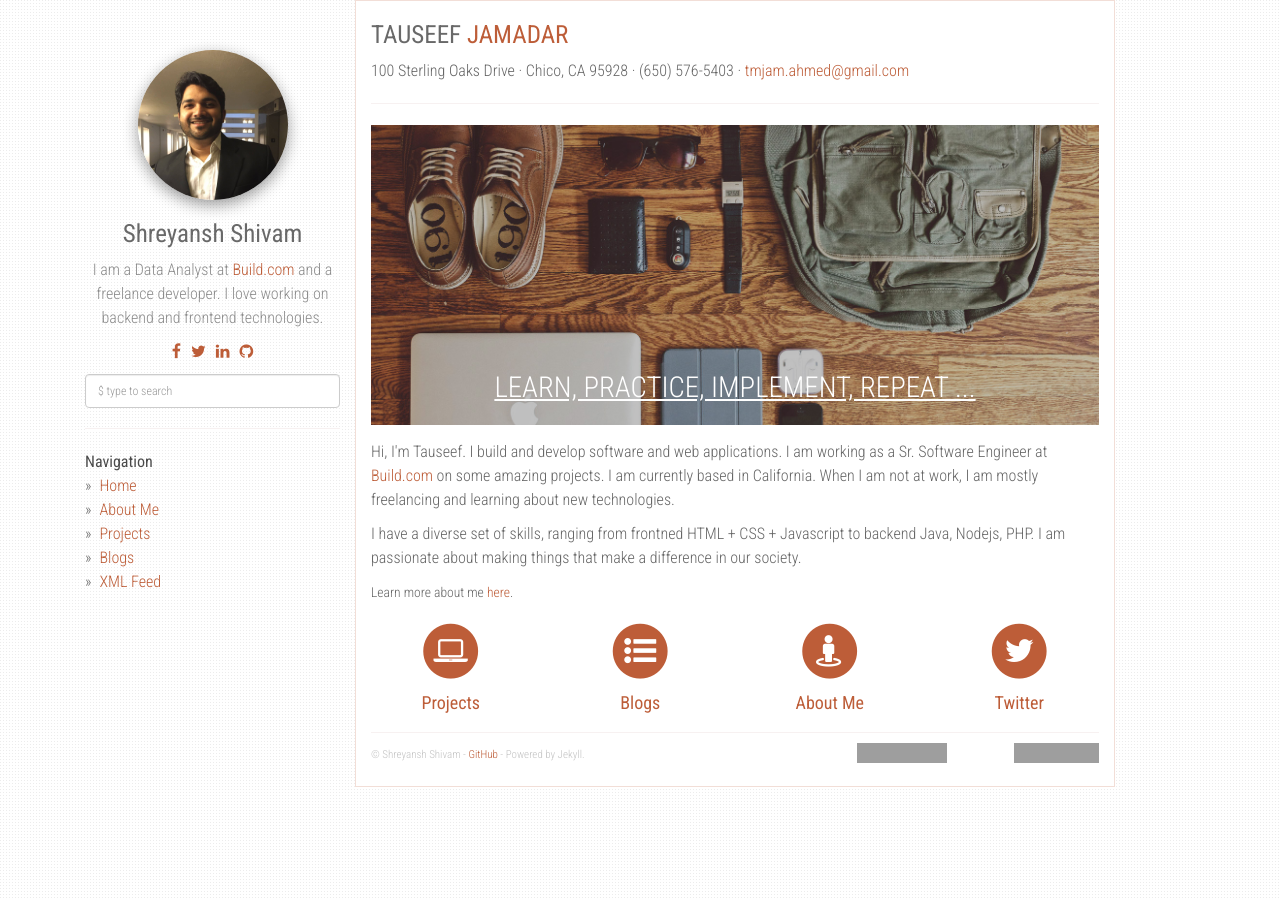
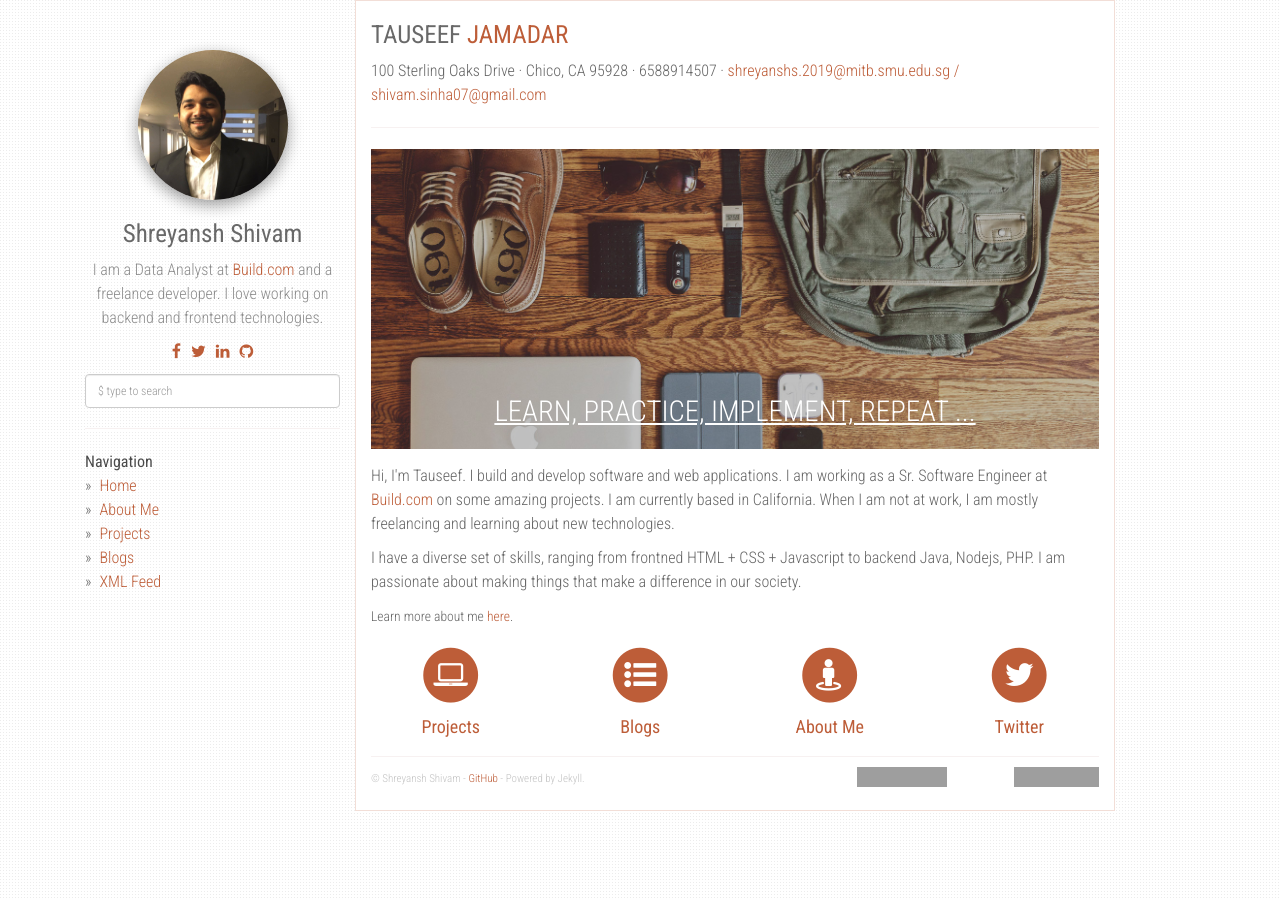
Before and after one commit to shreyanshshivam/shreyansh, a Jekyll site: the page built from index.html, in a window 1280 px wide. Built offline with Jekyll 4.4.1, drawn with Linux system fonts in a browser that asks for light colours; nearby versions of some CDN libraries; grey boxes are pictures that could not be loaded.

Commit message:
Update _config.yml

```diff
--- a/_config.yml
+++ b/_config.yml
@@ -1,9 +1,9 @@
 title: Shreyansh Shivam
 description: Stuff that I come across and find interesting.
 author: Shreyansh Shivam
-email: tmjam.ahmed@gmail.com
-phone: (650) 576-5403
-github: https://github.com/tmjam
+email: shreyanshs.2019@mitb.smu.edu.sg / shivam.sinha07@gmail.com
+phone: +6588914507
+github: https://github.com/shreyanshshivam
 about: I am a Data Analyst at <a href="https://www.build.com" target="_blank">Build.com</a> and a freelance developer. I love working on backend and frontend technologies.
 disqus_shortname: programming
 google_analytics: UA-31048387-6
```
